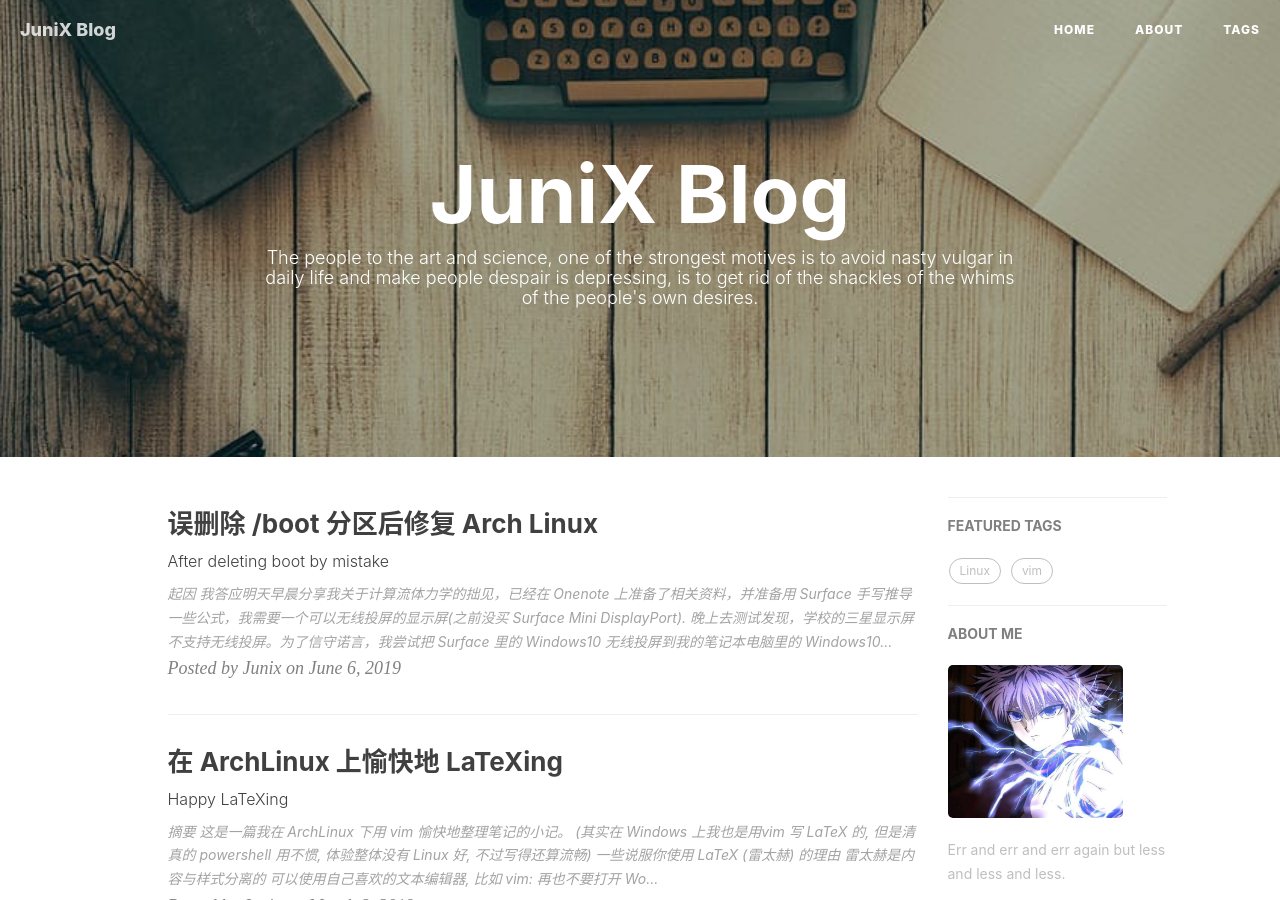
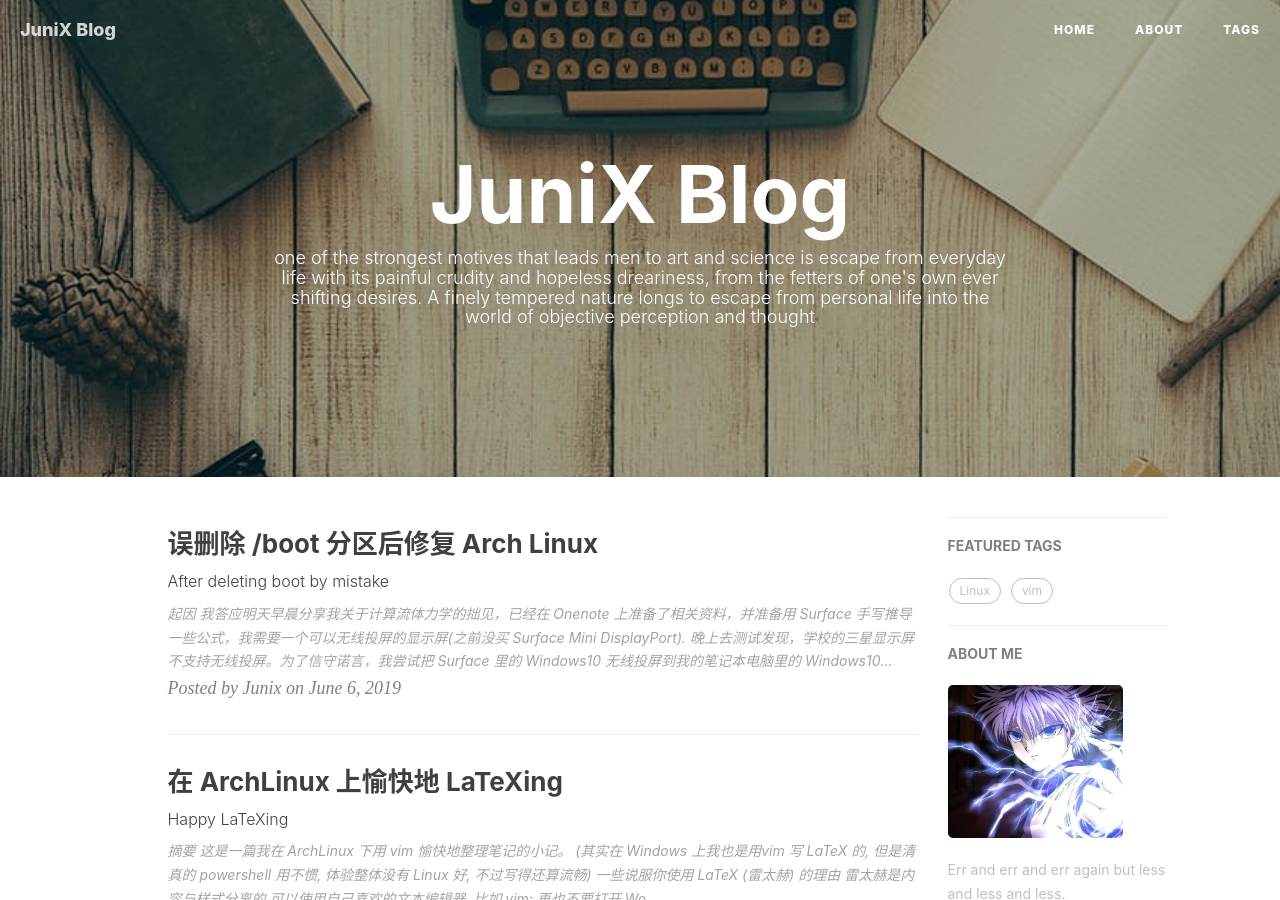
Before and after one commit to junyixu/junyixu.github.io, a Jekyll site: the page built from index.html, in a window 1280 px wide and 900 px high. Built offline with Jekyll 4.4.1, drawn with Linux system fonts in a browser that asks for light colours; nearby versions of some CDN libraries; the list of posts is cut into pages by our own code; comment, search, counter and statistics services are not loaded.

Commit message:
Update index.html

```diff
--- a/index.html
+++ b/index.html
@@ -1,6 +1,6 @@
 ---
 layout: page
-description: "The people to the art and science, one of the strongest motives is to avoid nasty vulgar in daily life and make people despair is depressing, is to get rid of the shackles of the whims of the people's own desires."
+description: "one of the strongest motives that leads men to art and science is escape from everyday life with its painful crudity and hopeless dreariness, from the fetters of one's own ever shifting desires. A finely tempered nature longs to escape from personal life into the world of objective perception and thought"
 ---
 
 {% for post in paginator.posts %}
```
